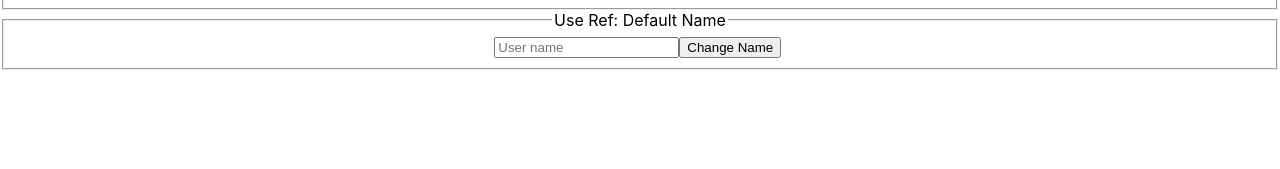
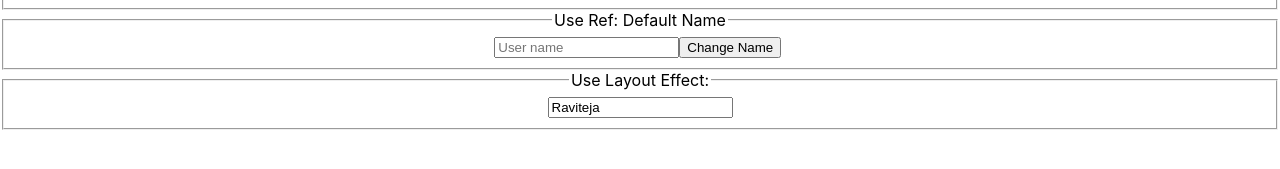
Before and after one commit to ravitejagGitHub/react-hooks, a React (Create React App) app: page / in a window 1280 px wide. Shown: the part 313-482 px from the top of the page. Built offline with nearby package versions, Linux system fonts and the light colour scheme; no server answers.

Commit message:
use layout effect

```diff
--- a/src/App.js
+++ b/src/App.js
@@ -1,5 +1,6 @@
 import "./App.css";
 import { UseEffect } from "./hooks/use-effect";
+import { UseLayoutEffect } from "./hooks/use-layout-effect";
 import { UseReducer } from "./hooks/use-reducer";
 import { UseRef } from "./hooks/use-ref";
 import { UseState } from "./hooks/use-state";
@@ -11,6 +12,7 @@ function App() {
       <UseReducer />
       <UseEffect />
       <UseRef />
+      <UseLayoutEffect />
     </div>
   );
 }
--- /dev/null
+++ b/src/hooks/use-layout-effect.js
@@ -0,0 +1,25 @@
+import { useEffect, useLayoutEffect, useRef } from "react";
+
+export const UseLayoutEffect = () => {
+  const inputRef = useRef(null);
+
+  useLayoutEffect(() => {
+    //load before page loads
+    inputRef.current.value = "loading name....";
+  });
+
+  useEffect(() => {
+    setTimeout(() => {
+      inputRef.current.value = "Raviteja";
+    }, 2000);
+  });
+
+  return (
+    <div>
+      <fieldset>
+        <legend>Use Layout Effect: </legend>
+        <input type="text" placeholder="User name" ref={inputRef} />
+      </fieldset>
+    </div>
+  );
+};
```
